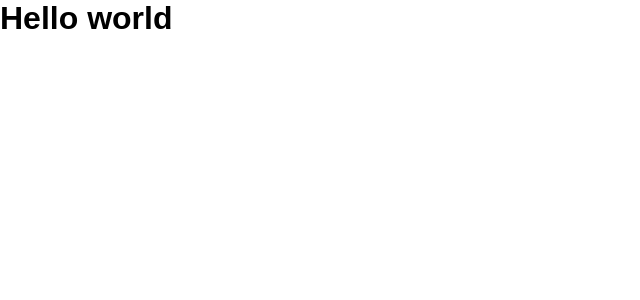
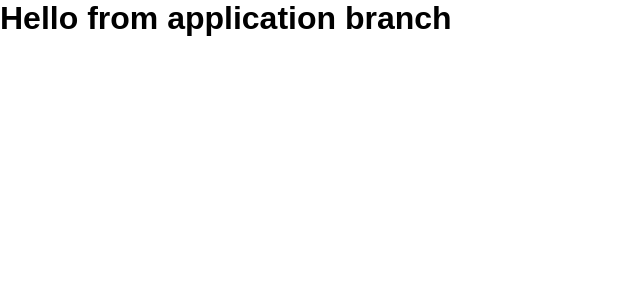
Before and after one commit to Eddy-scion/Whatsapp-clone, a React (Create React App) app: page / in a window 1280 px wide. Shown: the top 300 px of the page, without its empty margins (0-640 px from the left). Built offline with nearby package versions, Linux system fonts and the light colour scheme.

Commit message:
first commit

```diff
--- a/src/App.js
+++ b/src/App.js
@@ -3,7 +3,7 @@ import "./App.css";
 const App = () => {
   return (
     <div className="App">
-      <h1>Hello world</h1>
+      <h1>Hello from application branch</h1>
     </div>
   );
 };
```
